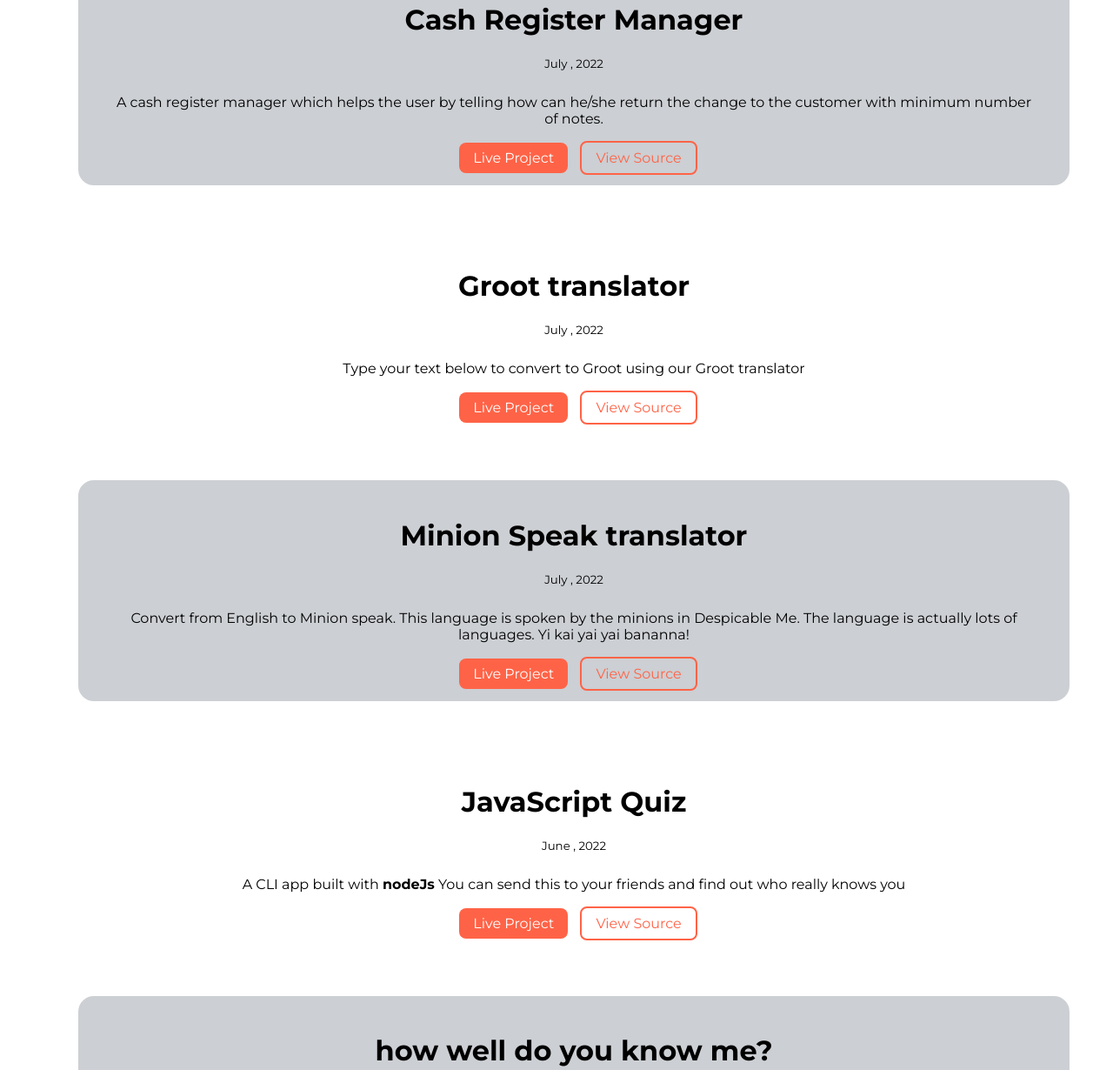
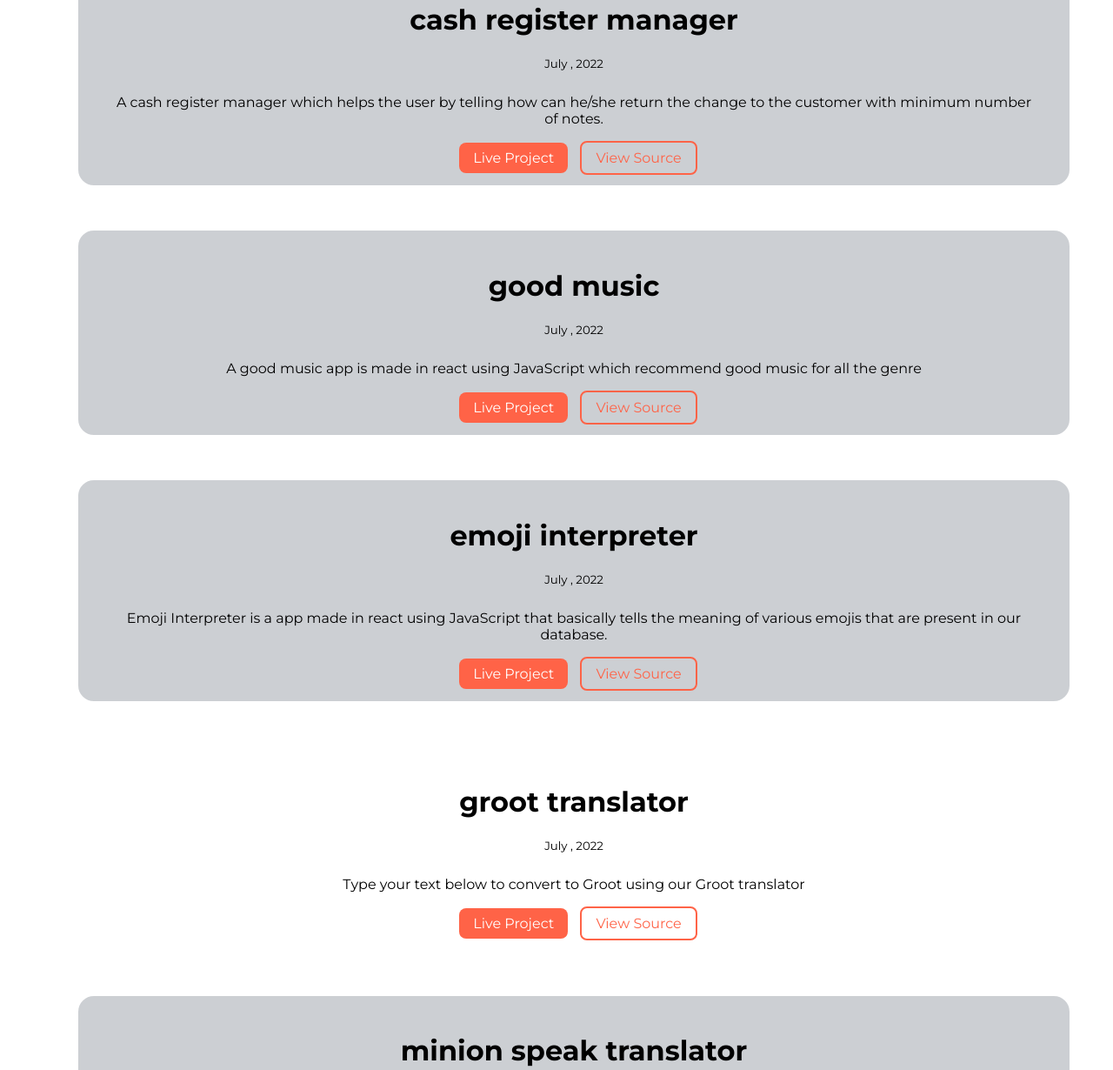
Before and after one commit to manishgupta416/my-first-website, a plain HTML site: page projects.html in a window 1280 px wide. Shown: the part 1720-2950 px from the top of the page at 87% size. Drawn offline with Linux system fonts and the light colour scheme.

Commit message:
added projects link in project section

```diff
--- a/projects.html
+++ b/projects.html
@@ -65,7 +65,7 @@
         </li>
 
         <li class="margin-md ow">
-            <h1>Cash Register Manager
+            <h1>cash register manager
             </h1>
             <small>July , 2022</small>
             <p class="proj-margin">A cash register manager which helps the user by telling how can he/she return the change to the customer with minimum number of notes.</p>
@@ -73,8 +73,26 @@
             <a class="link secondary-link"  target="_blank" href="https://github.com/manishgupta416/Cash-Register-App">View Source</a>
         </li>
 
+        <li class="margin-md ow">
+            <h1>good music
+            </h1>
+            <small>July , 2022</small>
+            <p class="proj-margin">A good music app is made in react using JavaScript which recommend good music for all the genre</p>
+            <a class="link primary-link proj-link"  target="_blank" href="https://0lseh2.csb.app/">Live Project</a>
+            <a class="link secondary-link"  target="_blank" href="https://github.com/manishgupta416/good-music">View Source</a>
+        </li>
+
+        <li class="margin-md ow">
+            <h1>emoji interpreter
+            </h1>
+            <small>July , 2022</small>
+            <p class="proj-margin">Emoji Interpreter is a app made in react using JavaScript that basically tells the meaning of various emojis that are present in our database.</p>
+            <a class="link primary-link proj-link"  target="_blank" href="https://ev6tn3.csb.app/">Live Project</a>
+            <a class="link secondary-link"  target="_blank" href="https://github.com/manishgupta416/emoji-interpreter">View Source</a>
+        </li>
+
         <li class="margin-md">
-            <h1>Groot translator
+            <h1>groot translator
             </h1>
             <small>July , 2022</small>
             <p class="proj-margin">Type your text below to convert to Groot using our Groot translator</p>
@@ -83,7 +101,7 @@
         </li>
 
         <li class="margin-md ow">
-            <h1>Minion Speak translator
+            <h1>minion speak translator
             </h1>
             <small>July , 2022</small>
             <p class="proj-margin">Convert from English to Minion speak. This language is spoken by the minions in Despicable Me. The language is actually lots of languages. Yi kai yai yai bananna!</p>
@@ -92,7 +110,7 @@
         </li>
 
         <li class="margin-md">
-            <h1>JavaScript Quiz</h1>
+            <h1>javaScript quiz</h1>
             <small>June , 2022</small>
             <p class="proj-margin">A CLI app built with <strong>nodeJs</strong> You can send this to your friends and find out who really knows you</p>
             <a class="link primary-link proj-link"  target="_blank" href="https://replit.com/@ManishGupta8/JAVASCRIPT-QUIZ#index.js?embed=1&output=1">Live Project</a>
```
